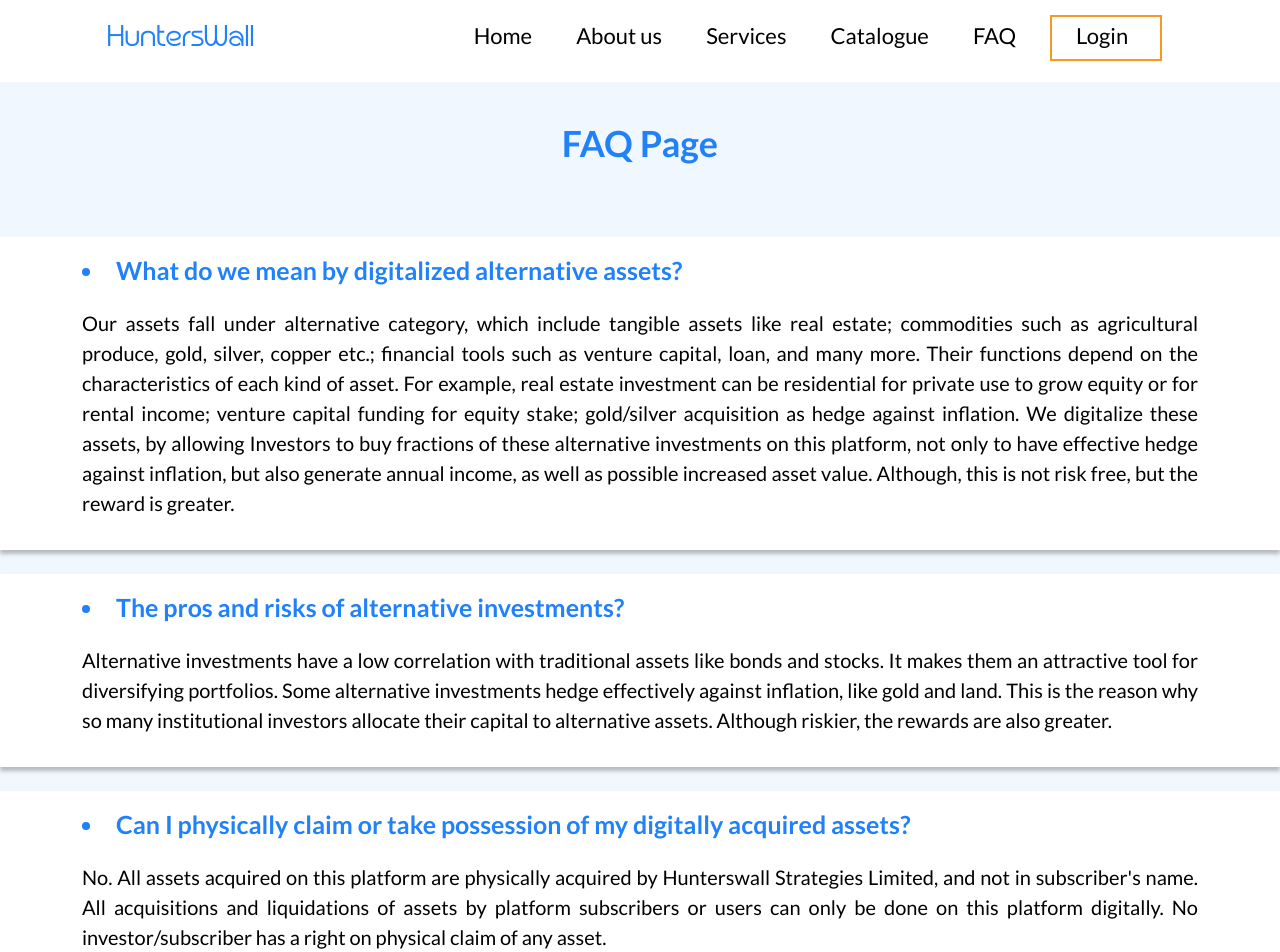
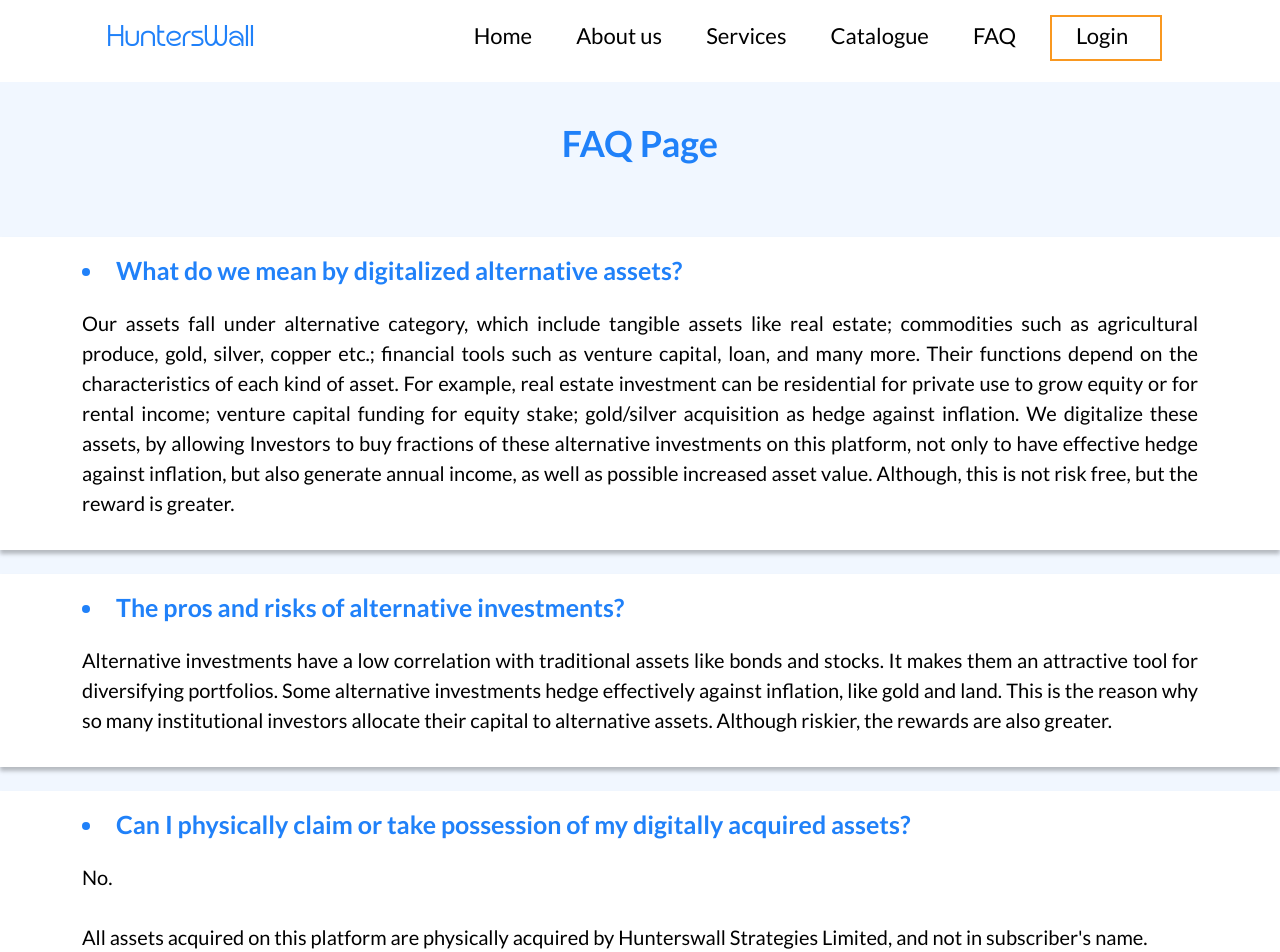
Before and after one commit to Dreezy305/HuntersWall, a Next.js app: page /faq in a window 1280 px wide. Shown: the top 952 px of the page. Built offline with nearby package versions, Linux system fonts and the light colour scheme.

Commit message:
FAQ page

```diff
--- a/data/faq.js
+++ b/data/faq.js
@@ -27,6 +27,7 @@ All assets acquired on this platform are physically acquired by Hunterswall Stra
 All acquisitions and liquidations of assets by platform subscribers or users can only be done
 on this platform digitally.
 No investor/subscriber has a right on physical claim of any asset.`,
+    space: "break-spaces",
   },
   {
     id: 4,
@@ -35,6 +36,7 @@ No investor/subscriber has a right on physical claim of any asset.`,
 
 All assets\'\ holders on this platform can secure a loan worth 80% of the chosen assets for a maximum period of 12 months, with monthly interest rate of 1.2%. This loan will be collateralized with chosen assets and get deposited in your wallet. The collateralized assets will be taken over by the platform as penalty, if after 12 calendar
 months the loan is not liquidated.`,
+    space: "break-spaces",
   },
   {
     id: 5,
@@ -44,6 +46,7 @@ months the loan is not liquidated.`,
 • 1.9% processing fee on all deposits and withdrawers.
 • On asset liquidation, 20% commission fee is charged on profit only.
 No other hidden charges.`,
+    space: "break-spaces",
   },
   {
     id: 6,
@@ -59,5 +62,6 @@ And input the amount to invest with. (Minimum subscription is N20,000) If succes
 message, congratulations! You just got yourself a rewarding asset.
 Check “Portfolio” on your account dashboard, to view your asset holdings and their current
 worth.`,
+    space: "break-spaces",
   },
 ];
--- a/pages/faq.js
+++ b/pages/faq.js
@@ -16,7 +16,9 @@ function Faq() {
               <div className="container">
                 <div className="row">
                   <h5 className="pb-2">{item.title}</h5>
-                  <p className="pt-1">{item.content}</p>
+                  <p className="pt-1" style={{ whiteSpace: `${item.space}` }}>
+                    {item.content}
+                  </p>
                 </div>
               </div>
             </div>
```
